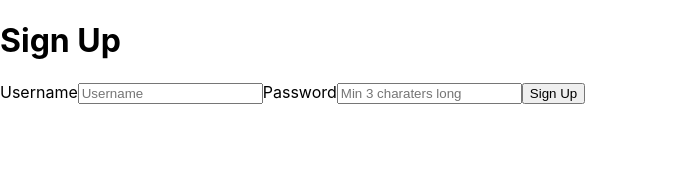
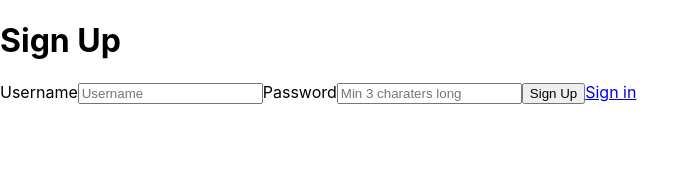
Before and after one commit to Potatismosig/beehive_client, a React (Create React App) app: page /Register in a window 1280 px wide. Shown: the top 172 px of the page, without its empty margins (0-699 px from the left). Built offline with nearby package versions, Linux system fonts and the light colour scheme.

Commit message:
added link to Sign in page

```diff
--- a/src/pages/register.jsx
+++ b/src/pages/register.jsx
@@ -1,5 +1,6 @@
 import { useState } from "react";
 import registerFetch from "../components/registerFetch";
+import { Link } from "react-router-dom";
 
 export default function Register() {
     const [username, setUsername] = useState('');
@@ -39,6 +40,9 @@ export default function Register() {
             </label>
 
             <button type="submit">Sign Up</button>
+
+            <Link className="linkTo" to="/">Sign in</Link>
+
             {/* <div className={error ? "success" : "error"}>
                 <p>{message}</p>
             </div> */}
```
